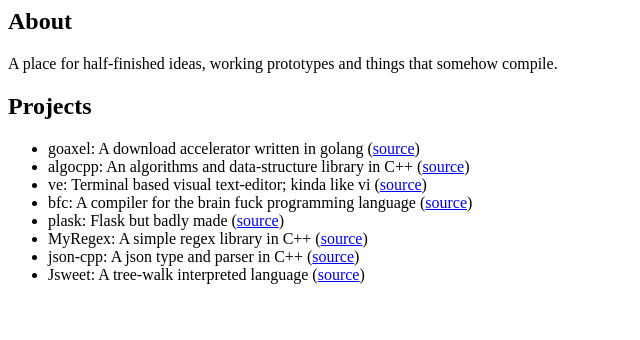
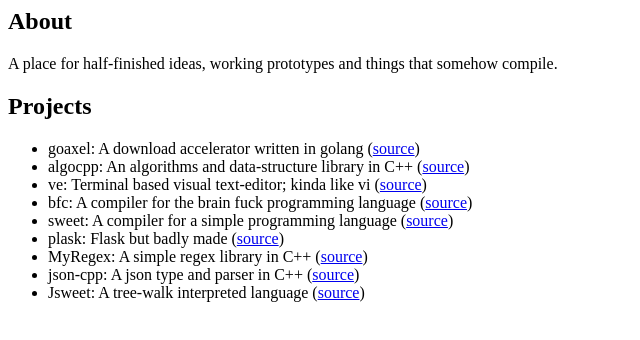
Before and after one commit to hivi6/hivi6.github.io, a plain HTML site: page index.html in a window 1280 px wide. Shown: the whole page, without its empty margins (0-640 px from the left). Drawn offline with Linux system fonts and the light colour scheme.

Commit message:
add link to sweet project

```diff
--- a/index.html
+++ b/index.html
@@ -24,6 +24,10 @@
 				(<a href="https://github.com/hivi6/bfc" target="_blank">source</a>)
 			</li>
 			<li>
+				sweet: A compiler for a simple programming language
+				(<a href="https://github.com/hivi6/sweet" target="_blank">source</a>)
+			</li>
+			<li>
 				plask: Flask but badly made
 				(<a href="https://github.com/hivi6/plask" target="_blank">source</a>)
 			</li>
```
